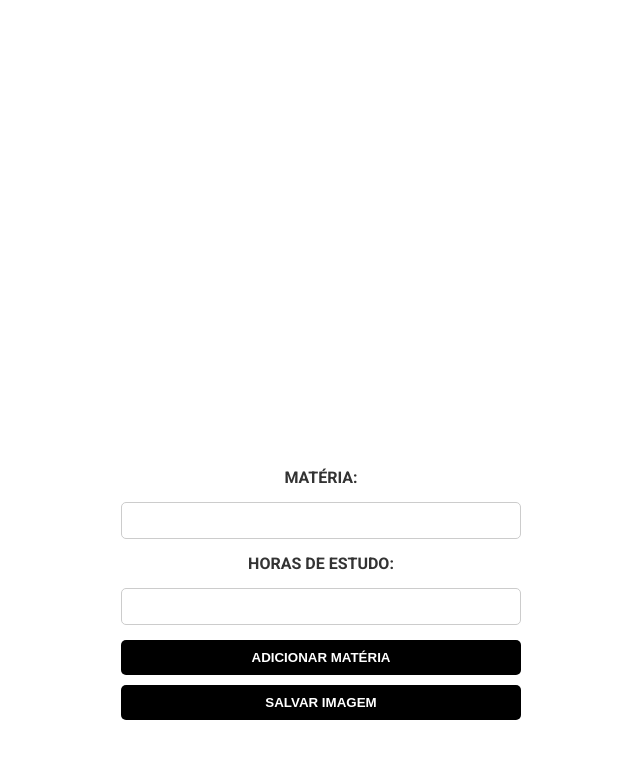
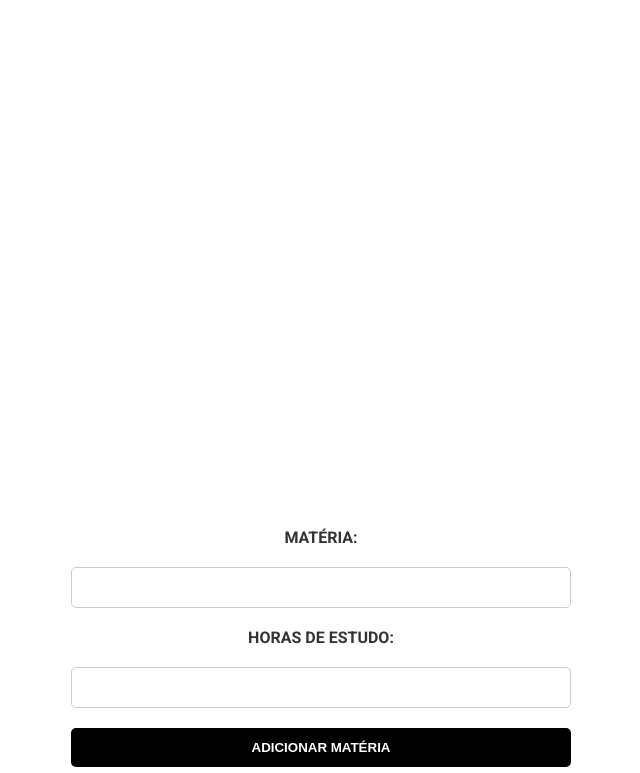
Before and after one commit to ElielSantos/CICLO, a plain HTML site: page index.html in a window 1280 px wide. Shown: the part 84-857 px from the top of the page, without its empty margins (319-959 px from the left). Drawn offline with Linux system fonts and the light colour scheme.

Commit message:
Update styles.css

```diff
--- a/css/styles.css
+++ b/css/styles.css
@@ -12,92 +12,87 @@ body {
     justify-items: center;
     text-align: center;
 }
-        .container {
-            display: grid;
-            grid-template-rows: auto 1fr auto;
-            grid-template-columns: 1fr;
-            width: 100%;
-            max-width: 800px;
-            padding: 20px;
-            box-sizing: border-box;
-        }
+
 .item {
     padding: 20px;
 }
+
 h1 {
     margin: 0;
     font-size: 24px;
     font-weight: 700;
 }
-        #content {
-            display: flex;
-            flex-direction: column;
-            align-items: center;
-            gap: 20px;
-        }
-        #container {
-            width: 100%;
-            max-width: 600px;
-            height: 400px;
-            background-color: transparent;
-            margin-bottom: 20px;
-        }
+
 #studyForm {
     width: 100%;
     max-width: 600px;
     display: flex;
     flex-direction: column;
-            gap: 15px;
+    gap: 20px; /* Aumenta o espaçamento entre os itens do formulário */
     margin-top: 20px;
 }
+
 #studyForm label {
     font-weight: 700;
     text-align: center;
 }
+
 #studyForm input, #studyForm button {
-            padding: 10px;
+    padding: 12px; /* Aumenta o padding para maior conforto ao usuário */
     box-sizing: border-box;
     border-radius: 5px;
     border: 1px solid #ccc;
     width: 100%;
 }
+
 #studyForm input[type="number"] {
     -moz-appearance: textfield;
 }
+
 #studyForm input[type="number"]::-webkit-inner-spin-button,
 #studyForm input[type="number"]::-webkit-outer-spin-button {
     -webkit-appearance: none;
     margin: 0;
 }
+
 #studyForm button {
     background-color: #000000; /* Cor de fundo dos botões */
     color: white;
     border: none;
     cursor: pointer;
     font-weight: 700;
-            transition: background-color 0.3s;
+    transition: background-color 0.3s, transform 0.3s; /* Adiciona um efeito de transformação ao botão */
 }
+
 #studyForm button:hover {
     background-color: #333333;
+    transform: scale(1.05); /* Leve aumento no botão ao passar o mouse */
 }
+
 #downloadButton {
     background-color: #000000;
     color: white;
     border: none;
     cursor: pointer;
-            padding: 10px 20px;
+    padding: 12px 20px;
     border-radius: 5px;
     font-weight: 700;
     width: 100%;
-            margin-top: 10px;
-            transition: background-color 0.3s;
+    margin-top: 20px; /* Aumenta o espaçamento entre o formulário e o botão de download */
+    transition: background-color 0.3s, transform 0.3s; /* Adiciona um efeito de transformação ao botão */
 }
+
 #downloadButton:hover {
     background-color: #333333;
+    transform: scale(1.05); /* Leve aumento no botão ao passar o mouse */
 }
+
 /* Estilos responsivos */
 @media (max-width: 600px) {
-            #container {
-                height: 300px;
+    #studyForm {
+        gap: 10px; /* Ajusta o espaçamento entre os itens do formulário */
+    }
+    #downloadButton {
+        padding: 10px 15px; /* Ajusta o padding no botão em telas menores */
     }
 }
```
Lines whose indentation alone changed are shown as unchanged.
